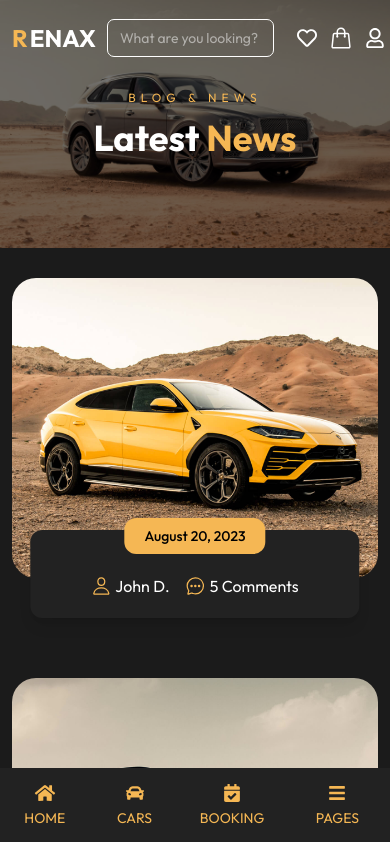
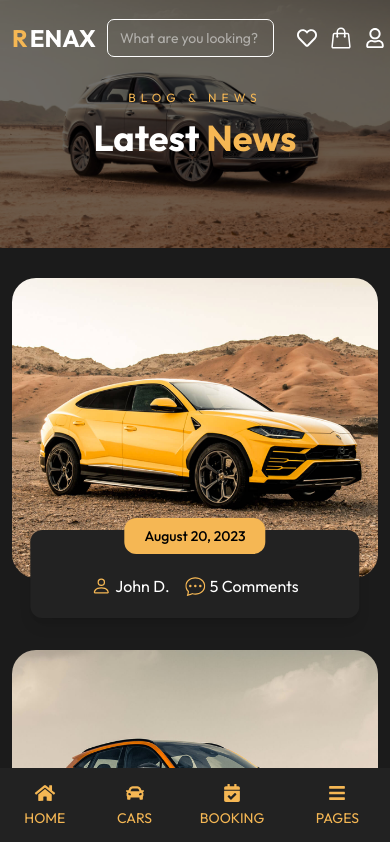
Before and after one commit to twahidulislamdev/go-ride, a React (Vite) app: page /blog in a window 390 px wide. Shown: the top 842 px of the page. Built offline with nearby package versions, Linux system fonts and the light colour scheme.

Commit message:
Refactor BlogCard component to use updated icon imports and enhance layout with additional post details

```diff
--- a/src/components/BlogCard.jsx
+++ b/src/components/BlogCard.jsx
@@ -1,9 +1,8 @@
-import React from "react";
-import { IoChatbubbleEllipsesOutline, IoPersonOutline } from "react-icons/io5";
+import { BsPerson } from "react-icons/bs";
+import { BsChatDots } from "react-icons/bs";
 
 const BlogCard = ({ post }) => {
   return (
-    <>
     <div className="w-full relative">
       {/* IMAGE */}
       <div className="w-full h-[300px] lg:h-[350px] overflow-hidden rounded-3xl">
@@ -26,21 +25,20 @@ const BlogCard = ({ post }) => {
         <div className="flex gap-4 mt-2">
           {/* person part start */}
           <div className="flex items-center gap-1 text-white">
-              <IoPersonOutline className="text-mainColor text-xl" />
+            <BsPerson className="text-mainColor text-xl" />
             <span className="text-white">{post.person}</span>
           </div>
           {/* person part end */}
 
           {/* Comments part start   */}
           <div className="flex items-center gap-1">
-              <IoChatbubbleEllipsesOutline className="text-mainColor text-xl" />
+            <BsChatDots className="text-mainColor text-xl" />
             <span className="text-white">{post.commentsAmount} Comments</span>
           </div>
           {/* Comments part end   */}
         </div>
       </div>
     </div>
-    </>
   );
 };
 
--- a/src/components/pages/Blog.jsx
+++ b/src/components/pages/Blog.jsx
@@ -11,36 +11,42 @@ const Blog = () => {
   const blogPosts = [
     {
       image: LamborghiniUrus,
+      name: "Lamborghini Urus",
       date: "August 20, 2023",
       person: "John D.",
       commentsAmount: 5,
     },
     {
       image: astonMartinDbx,
+      name: "Aston Martin DBX",
       date: "August 21, 2023",
       person: "Sarah L.",
       commentsAmount: 8,
     },
     {
       image: BugattiMistralW16,
+      name: "Bugatti Mistral W16",
       date: "August 22, 2023",
       person: "Michael S.",
       commentsAmount: 12,
     },
     {
       image: BentleyContinental,
+      name: "Bentley Continental",
       date: "August 23, 2023",
       person: "Emily R.",
       commentsAmount: 7,
     },
     {
       image: RollsRoyceCullinan,
+      name: "Rolls Royce Cullinan",
       date: "August 24, 2023",
       person: "David K.",
       commentsAmount: 10,
     },
     {
       image: BackgroundOne,
+      name: "Background One",
       date: "August 25, 2023",
       person: "Olivia M.",
       commentsAmount: 4,
@@ -68,7 +74,7 @@ const Blog = () => {
       {/* Car Cards Section start */}
       <div className="w-full py-[30px] lg:py-[50px] bg-secondaryColor pb-20 px-3 lg:px-0">
         <Container>
-          <div className="grid grid-cols-1  lg:grid-cols-3 gap-10 space-y-15 lg:space-y-8">
+          <div className="grid grid-cols-1 lg:grid-cols-3 gap-10 space-y-8">
             {blogPosts.map((post, index) => (
               <BlogCard key={index} post={post} />
             ))}
```
Lines whose indentation alone changed are shown as unchanged.
